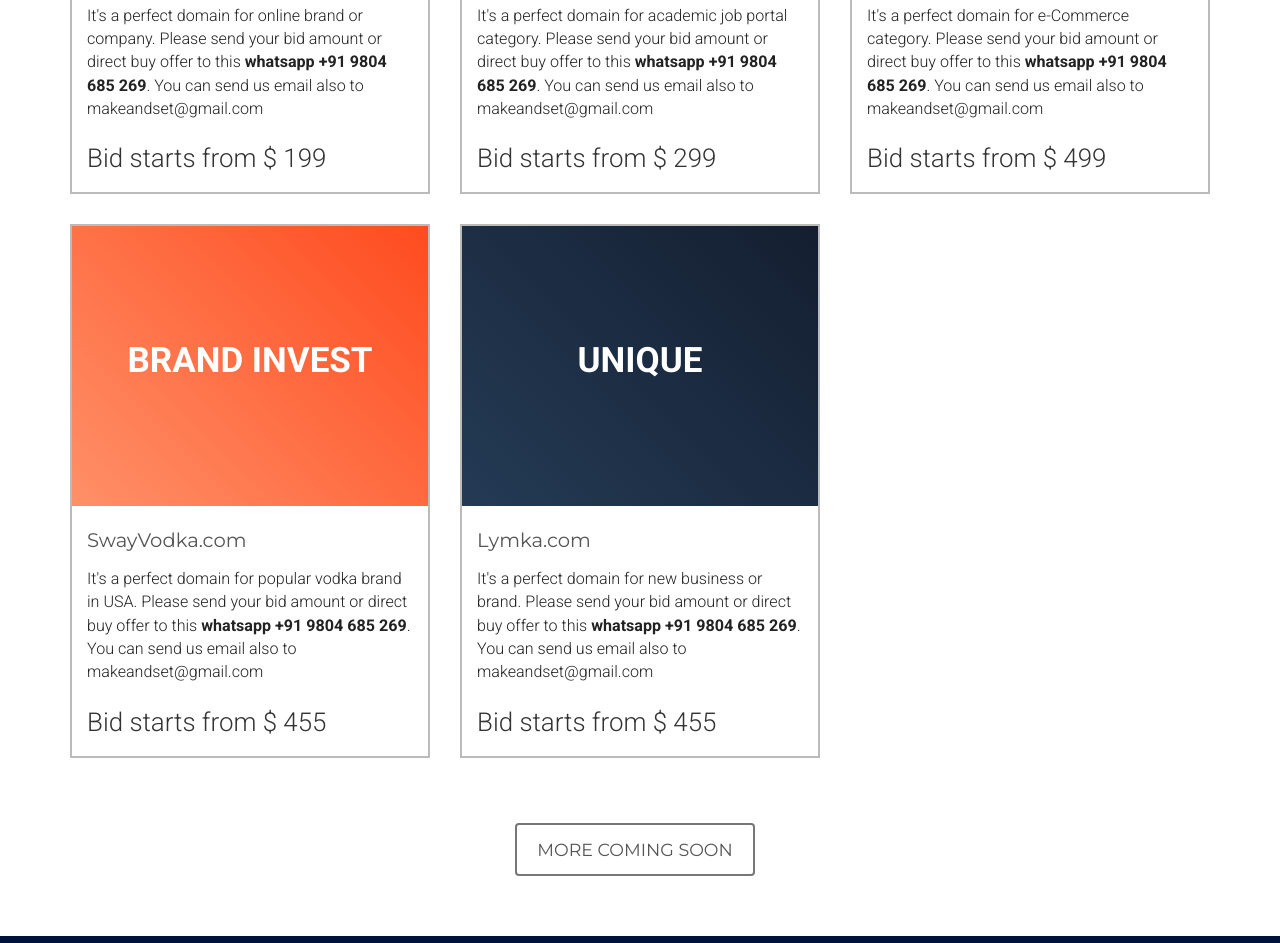
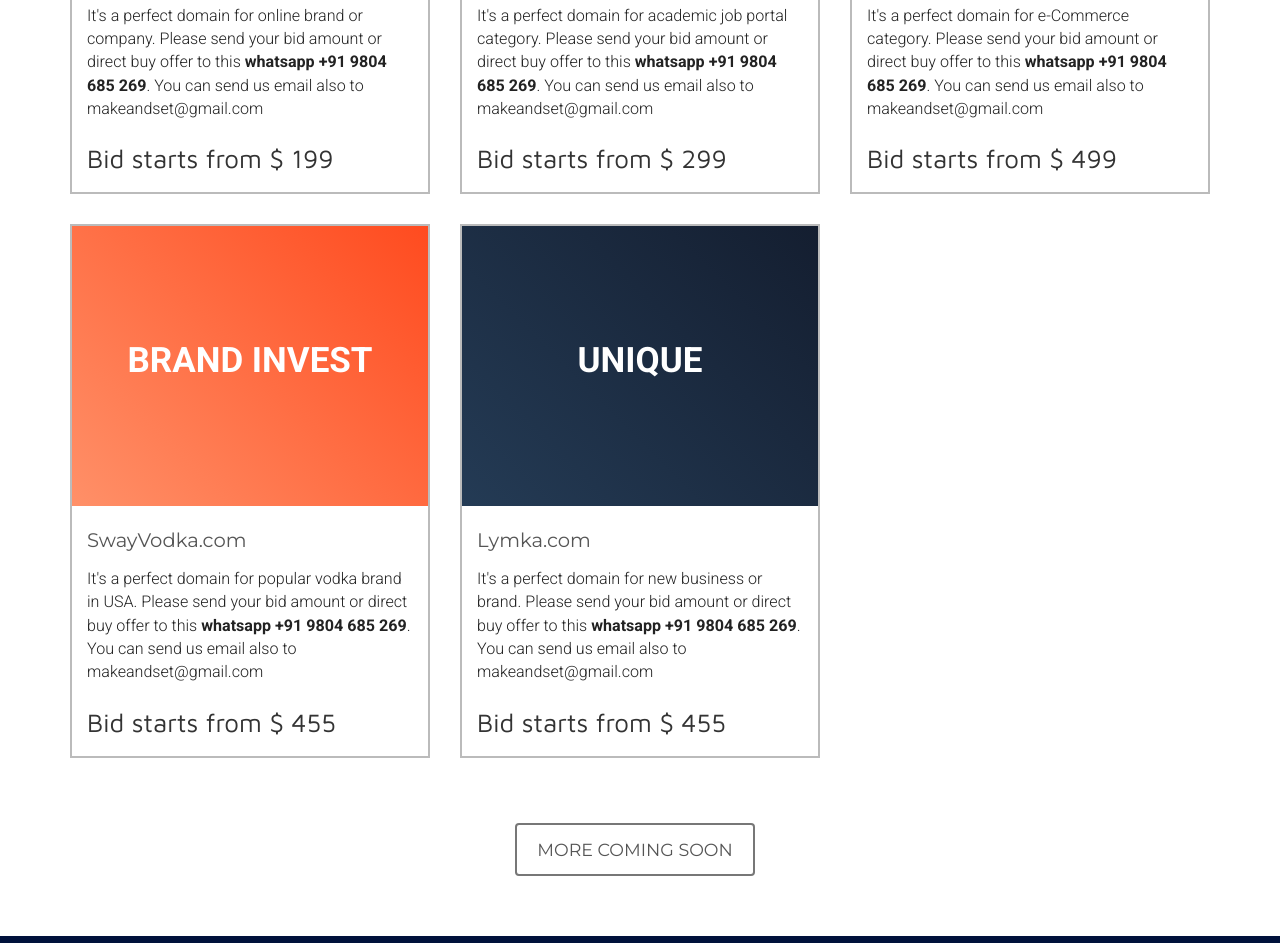
Before and after one commit to brandeddomains/predom, a plain HTML site: page index.html in a window 1280 px wide. Shown: the part 2430-3373 px from the top of the page. Drawn offline with nearby package versions, Linux system fonts and the light colour scheme; a script that the page names is missing.

Commit message:
Update makenset.css

```diff
--- a/css/makenset.css
+++ b/css/makenset.css
@@ -296,8 +296,7 @@ hr.style-2 {
   padding: 5px 15px;
   font-size: 1.85em;
   color: #333;
-  font-family: "Roboto", sans-serif;
-  font-weight: 300;
+  font-family: 'Maven Pro', sans-serif;
 }
 /*
   ///////////////////////////////////////////
```
